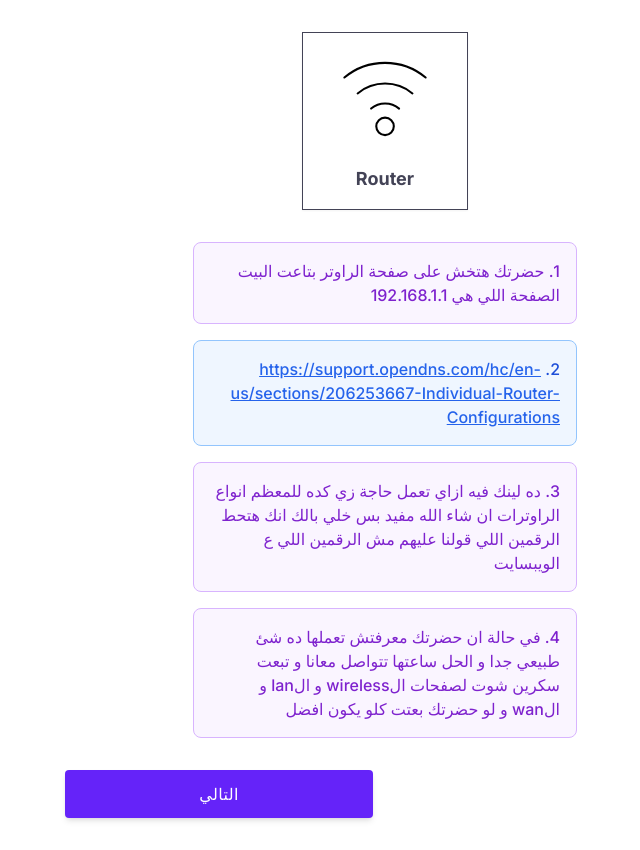
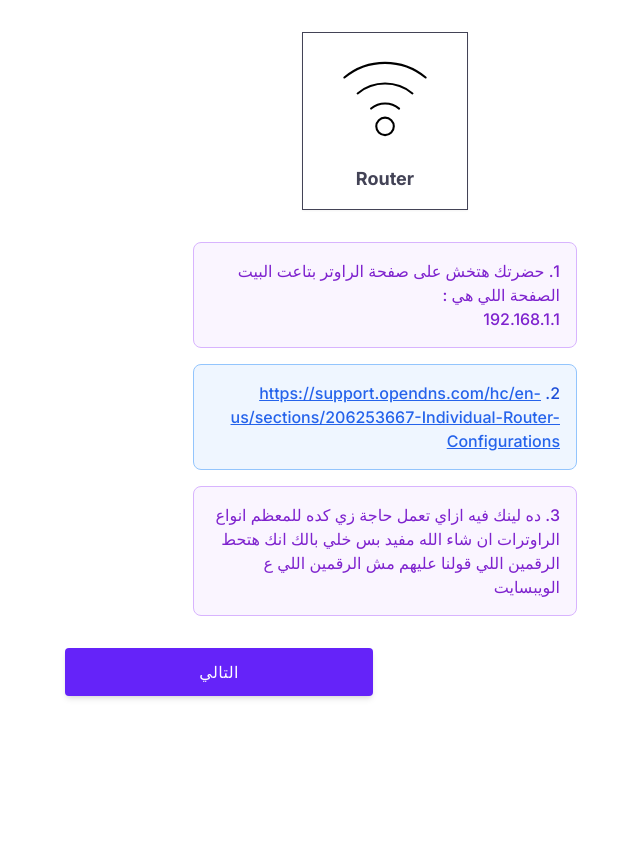
Before and after one commit to ahmed-elbehairy7/ainaa-web, a Next.js app: page /gen1/setupguide/router/step1 in a window 1280 px wide. Shown: the whole page, without its empty margins (255-895 px from the left). After the commit the page ends 800 px from the top, so only its background shows below. Built offline with nearby package versions, Linux system fonts and the light colour scheme.

Commit message:
fix steps text line break

```diff
--- a/app/[gen]/setupguide/[device]/[step]/page.tsx
+++ b/app/[gen]/setupguide/[device]/[step]/page.tsx
@@ -51,15 +51,22 @@ const StepPage = ({
               >
                 <div className="flex items-center justify-start">
                   <span className="sr-only">User info</span>
-                  <h3 className="font-medium">
-                    {i + 1}. {step.data}
-                  </h3>
+                  <h3
+                    className="font-medium"
+                    dangerouslySetInnerHTML={{
+                      __html: `${i + 1}. ${step.data}`,
+                    }}
+                  />
                 </div>
               </div>
             </li>
           ) : (
             // eslint-disable-next-line react/jsx-key
-            <Image {...{ alt: "step alt", src: step.data, key: i }} />
+            <Image
+              {...{ alt: "step alt", src: step.data, key: i }}
+              width={500}
+              height={300}
+            />
           )
         )}
       </ol>
--- a/app/[gen]/setupguide/[device]/[step]/stepData.ts
+++ b/app/[gen]/setupguide/[device]/[step]/stepData.ts
@@ -9,7 +9,9 @@ const stepData: { gen1: deviceSteps } = {
     router: {
       step1: [
         {
-          data: "حضرتك هتخش على صفحة الراوتر بتاعت البيت الصفحة اللي هي 192.168.1.1",
+          data: `حضرتك هتخش على صفحة الراوتر بتاعت البيت الصفحة اللي هي :
+          <br/>
+          192.168.1.1`,
           type: "text",
         },
         {
@@ -21,14 +23,10 @@ const stepData: { gen1: deviceSteps } = {
           ده لينك فيه ازاي تعمل حاجة زي كده للمعظم انواع الراوترات ان شاء الله مفيد بس خلي بالك انك هتحط الرقمين اللي قولنا عليهم مش الرقمين اللي ع الويبسايت`,
           type: "text",
         },
-        {
-          data: "في حالة ان حضرتك معرفتش تعملها ده شئ طبيعي جدا و الحل ساعتها تتواصل معانا و تبعت سكرين شوت لصفحات الwireless و الlan و الwan و لو حضرتك بعتت كلو يكون افضل",
-          type: "text",
-        },
       ],
       step2: [
         {
-          data: `:حط فيها الرقمين دول على طول بإذن الله`,
+          data: `حط فيها الرقمين دول على طول بإذن الله :`,
           type: "text",
         },
         {
@@ -97,16 +95,17 @@ low-dns.mafazaa.com`,
           type: "text",
         },
         {
-          data: "هتدوس right click عليه و تختار open as administrator",
+          data: `هتدوس right click عليه و تختار
+          <br/>
+          "open as administrator"`,
           type: "text",
         },
       ],
       step2: [
         {
-          data: `\nهتكتب اول حاجة :
-
-
-          \n etsh interface ip show interfaces`,
+          data: `هتكتب اول حاجة :
+          <br/>
+          etsh interface ip show interfaces`,
           type: "text",
         },
         {
@@ -147,7 +146,9 @@ low-dns.mafazaa.com`,
           type: "text",
         },
         {
-          data: `المفروض كده ان شاء الله اشتغل لو كتبت كل حاجة صح، ممكن تختبره بالأمر الآتي netsh interface ip show dns`,
+          data: `المفروض كده ان شاء الله اشتغل لو كتبت كل حاجة صح، ممكن تختبره بالأمر الآتي :
+          <br/>
+          netsh interface ip show dns`,
           type: "text",
         },
         {
```
